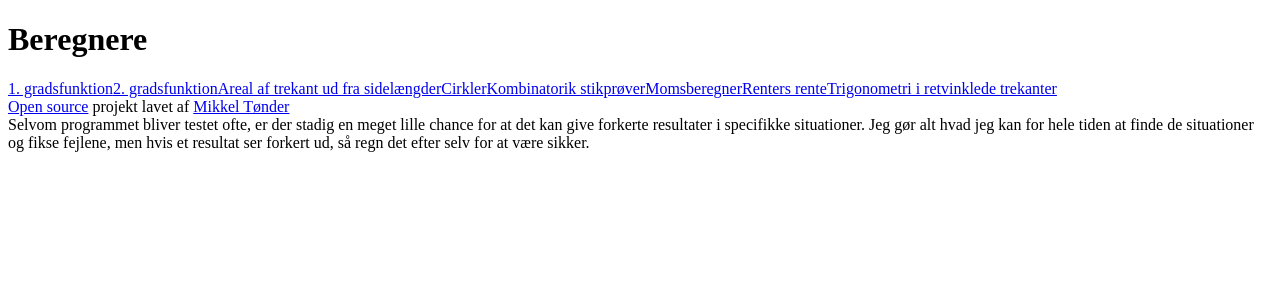
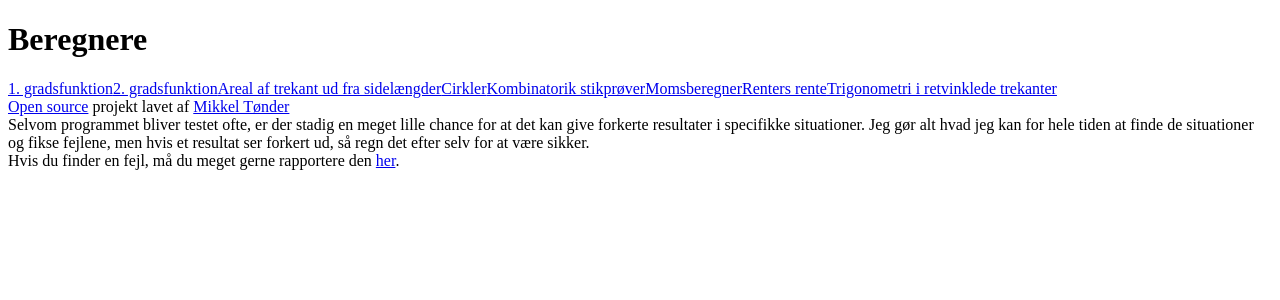
Before and after one commit to Mikkel-T/matematik, a Next.js app: page / in a window 1280 px wide. Shown: the top 300 px of the page. Built offline with nearby package versions, Linux system fonts and the light colour scheme.

Commit message:
Update disclaimer

```diff
--- a/components/Layout/Footer.tsx
+++ b/components/Layout/Footer.tsx
@@ -1,33 +1,23 @@
-import Link from 'next/link';
+import Link from '@components/Link';
 
 export default function Footer() {
   return (
     <div className="pb-4">
-      <Link href="https://github.com/Mikkel-T/matematik">
-        <a
-          target="_blank"
-          rel="noopener noreferrer"
-          className="text-nord8 hover:text-nord10"
-        >
-          Open source
-        </a>
-      </Link>{' '}
-      projekt lavet af{' '}
-      <Link href="https://mikkel-t.com">
-        <a
-          target="_blank"
-          rel="noopener noreferrer"
-          className="text-nord8 hover:text-nord10"
-        >
-          Mikkel Tønder
-        </a>
-      </Link>
+      <Link href="https://github.com/Mikkel-T/matematik" text="Open source" />{' '}
+      projekt lavet af <Link href="https://mikkel-t.com" text="Mikkel Tønder" />
       <div className="text-xs w-3/4 md:w-1/2 m-auto">
         Selvom programmet bliver testet ofte, er der stadig en meget lille
         chance for at det kan give forkerte resultater i specifikke situationer.
         Jeg gør alt hvad jeg kan for hele tiden at finde de situationer og fikse
         fejlene, men hvis et resultat ser forkert ud, så regn det efter selv for
         at være sikker.
+        <br />
+        Hvis du finder en fejl, må du meget gerne rapportere den{' '}
+        <Link
+          href="https://github.com/Mikkel-T/matematik/issues/new"
+          text="her"
+        />
+        .
       </div>
     </div>
   );
--- /dev/null
+++ b/components/Link.tsx
@@ -0,0 +1,16 @@
+import { LinkProps } from '@interfaces/index';
+import NextLink from 'next/link';
+
+export default function Link({ href, text }: LinkProps) {
+  return (
+    <NextLink href={href}>
+      <a
+        target="_blank"
+        rel="noopener noreferrer"
+        className="text-nord8 hover:text-nord10"
+      >
+        {text}
+      </a>
+    </NextLink>
+  );
+}
--- a/interfaces/index.ts
+++ b/interfaces/index.ts
@@ -36,3 +36,8 @@ export type Pages = {
   description: string;
   showCard: boolean;
 };
+
+export type LinkProps = {
+  href: string;
+  text: string | ReactNode;
+};
```
